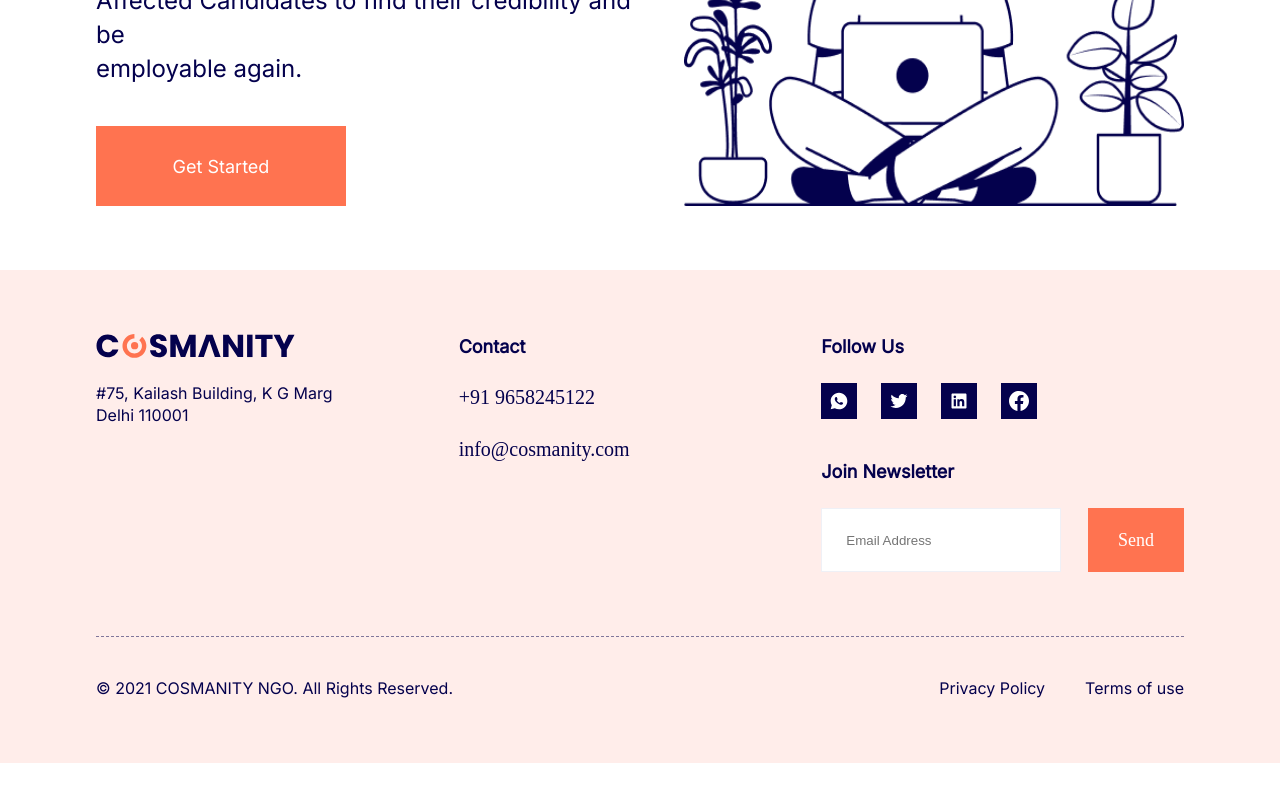
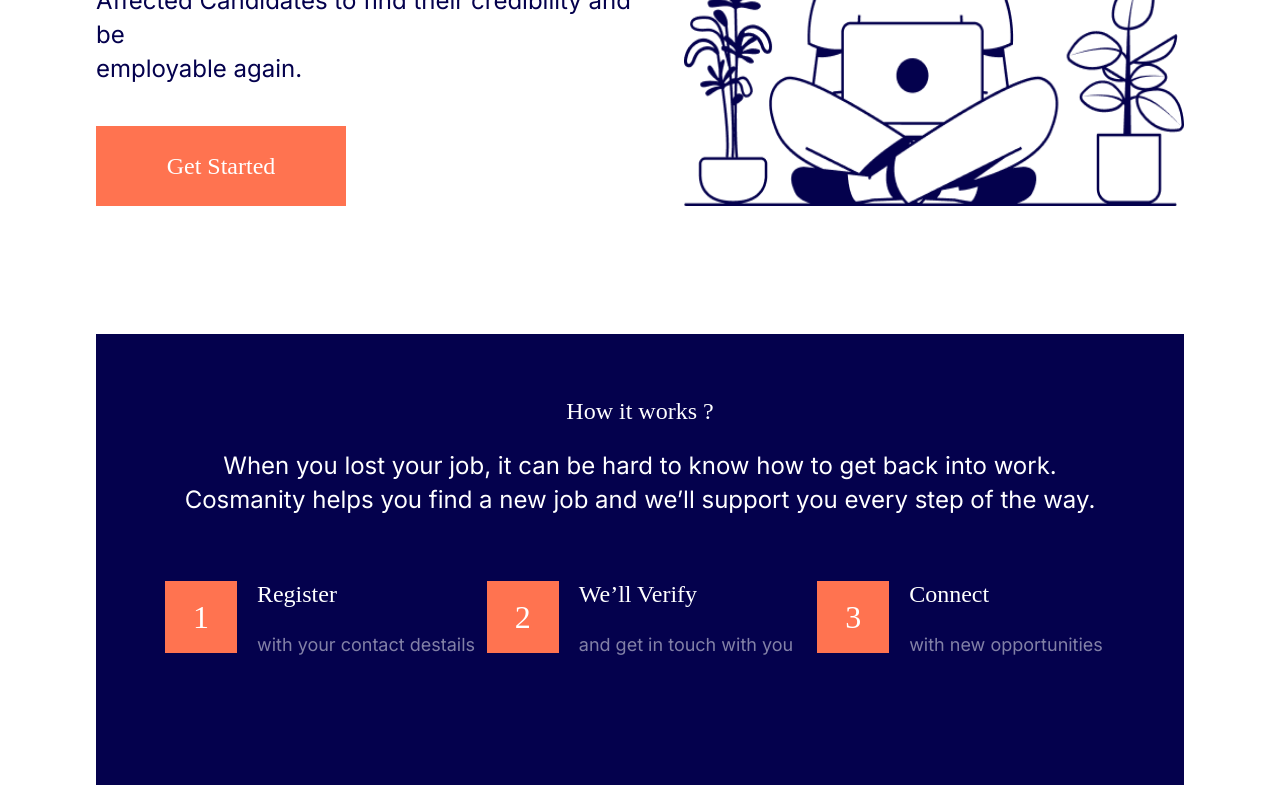
Before and after one commit to sanjali-sharma/cosmanity, a Next.js app: page / in a window 1280 px wide. Shown: the part 340-1140 px from the top of the page. Before the commit the page ends 1103 px from the top, so only its background shows below. Built offline with nearby package versions, Linux system fonts and the light colour scheme; a web font is replaced by a local one.

Commit message:
intro component

```diff
--- a/components/Hero/Hero.jsx
+++ b/components/Hero/Hero.jsx
@@ -3,7 +3,7 @@ import Image from "next/image";
 const Hero = () => {
     return (
         <>
-            <div className="hero-container lr-pad-d lr-pad-m tb-pad-d tb-pad-m f-d f-h-sb">
+            <section className="hero-container lr-pad-d lr-pad-m tb-pad-d tb-pad-m f-d f-h-sb">
                 <div className="hero-left">
                     <h1 className="h1-heading font-suez">
                         Let's get you back <br /> on your feet.
@@ -12,14 +12,14 @@ const Hero = () => {
                         Cosmanity is a nonprofit that empowers COVID <br /> Affected Candidates to find their
                         credibility and be <br /> employable again.
                     </div>
-                    <div className="btn-p btn-x-lg get-started-btn"> Get Started</div>
+                    <div className="btn-p btn-x-lg get-started-btn font-suez"> Get Started</div>
                 </div>
                 <div className="hero-right f-d f-h-e">
                     <div className="hero-image">
                         <Image src={"/images/relax-work.png"} alt={"Comanity-Hero-Image"} layout={"fill"} />
                     </div>
                 </div>
-            </div>
+            </section>
             <style jsx>
                 {`
                     .hero-container .hero-left,
@@ -34,6 +34,7 @@ const Hero = () => {
                     .hero-left .get-started-btn {
                         margin-top: 40px;
                         width: 250px;
+                        font-size: 24px;
                     }
 
                     .hero-image {
--- /dev/null
+++ b/components/Intro/Intro.jsx
@@ -0,0 +1,77 @@
+import { stepsData } from "./introData";
+
+const Step = ({ step_no = 0 }) => {
+    let data = stepsData[step_no];
+
+    return (
+        <>
+            <div className="step-container f-d f-h-c">
+                <div className="step-box font-suez f-d f-h-c f-v-c">{data.stepNo}</div>
+                <div className="step-details f-d f-vt">
+                    <h2 className="font-suez step-title">{data.title}</h2>
+                    <div className="desc body-medium">{data.detail}</div>
+                </div>
+            </div>
+            <style jsx>
+                {`
+                    .step-container .step-box {
+                        width: 72px;
+                        height: 72px;
+                        background-color: var(--flamingo);
+                        margin-right: 20px;
+                        color: var(--dove);
+                        font-size: 32px;
+                    }
+                    .step-container .step-details .step-title {
+                        color: var(--dove) !important;
+                    }
+                    .step-container .step-details .desc {
+                        color: var(--dove) !important;
+                        opacity: 0.5;
+                    }
+                `}
+            </style>
+        </>
+    );
+};
+
+const Intro = () => {
+    return (
+        <>
+            <section className="hero-intro lr-pad-d lr-pad-m tb-pad-d tb-pad-m">
+                <div className="how-it-works">
+                    <h2 className="font-suez title text-c-d">How it works ?</h2>
+                    <div className="body-large desc text-c-d">
+                        When you lost your job, it can be hard to know how to get back into work. <br /> Cosmanity helps
+                        you find a new job and we’ll support you every step of the way.
+                    </div>
+                    <div className="g-d g-col-3 steps">
+                        <Step step_no={0} />
+                        <Step step_no={1} />
+                        <Step step_no={2} />
+                    </div>
+                </div>
+            </section>
+            <style jsx>
+                {`
+                    .hero-intro .how-it-works {
+                        background-color: var(--prussion);
+                        padding: 64px;
+                    }
+
+                    .hero-intro .how-it-works .title {
+                        color: var(--dove) !important;
+                    }
+
+                    .hero-intro .how-it-works .desc {
+                        margin-top: 24px;
+                        margin-bottom: 64px;
+                        color: var(--dove) !important;
+                    }
+                `}
+            </style>
+        </>
+    );
+};
+
+export default Intro;
--- /dev/null
+++ b/components/Intro/introData.js
@@ -0,0 +1,19 @@
+const stepsData = [
+    {
+        stepNo: 1,
+        title: "Register",
+        detail: "with your contact destails ",
+    },
+    {
+        stepNo: 2,
+        title: "We’ll Verify",
+        detail: "and get in touch with you",
+    },
+    {
+        stepNo: 3,
+        title: "Connect",
+        detail: "with new opportunities",
+    },
+];
+
+export { stepsData };
--- a/pages/index.jsx
+++ b/pages/index.jsx
@@ -1,4 +1,5 @@
 import Hero from "../components/Hero/Hero";
+import Intro from "../components/Intro/Intro";
 import Layout from "../components/Layout/Layout";
 
 export default function Home() {
@@ -6,6 +7,7 @@ export default function Home() {
         <>
             <Layout>
                 <Hero />
+                <Intro />
             </Layout>
             <style jsx>
                 {`
```
